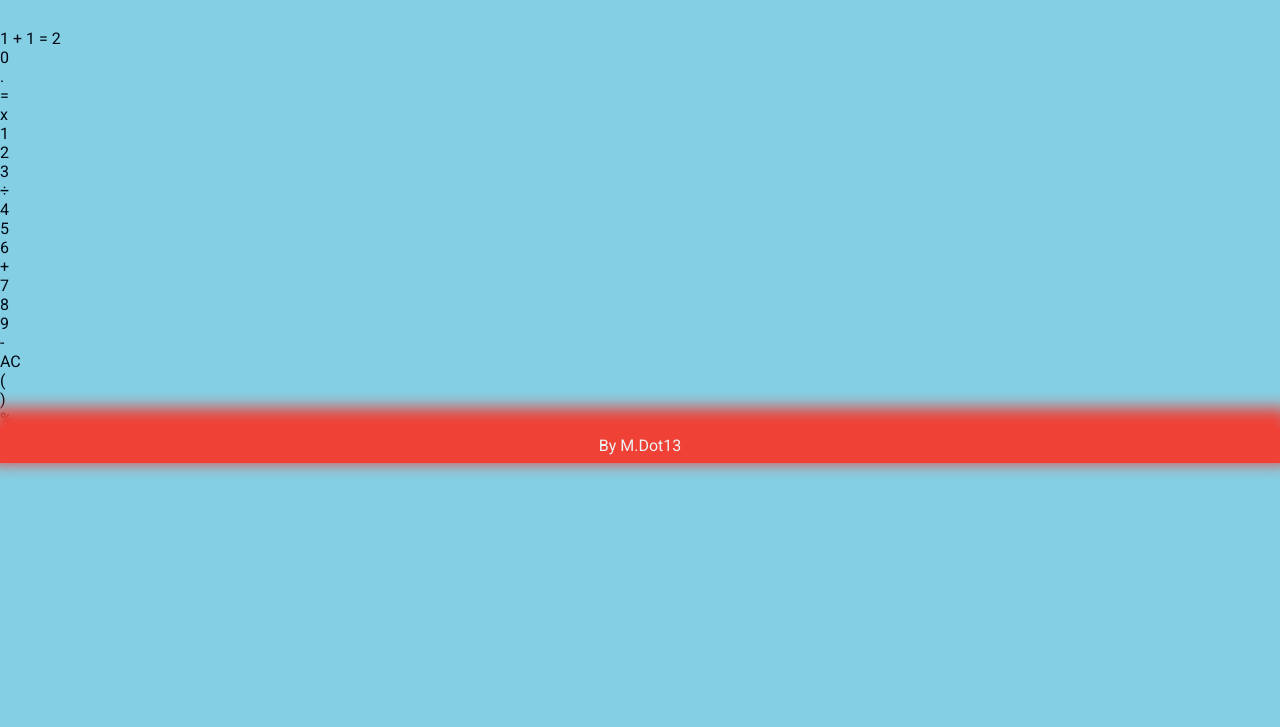
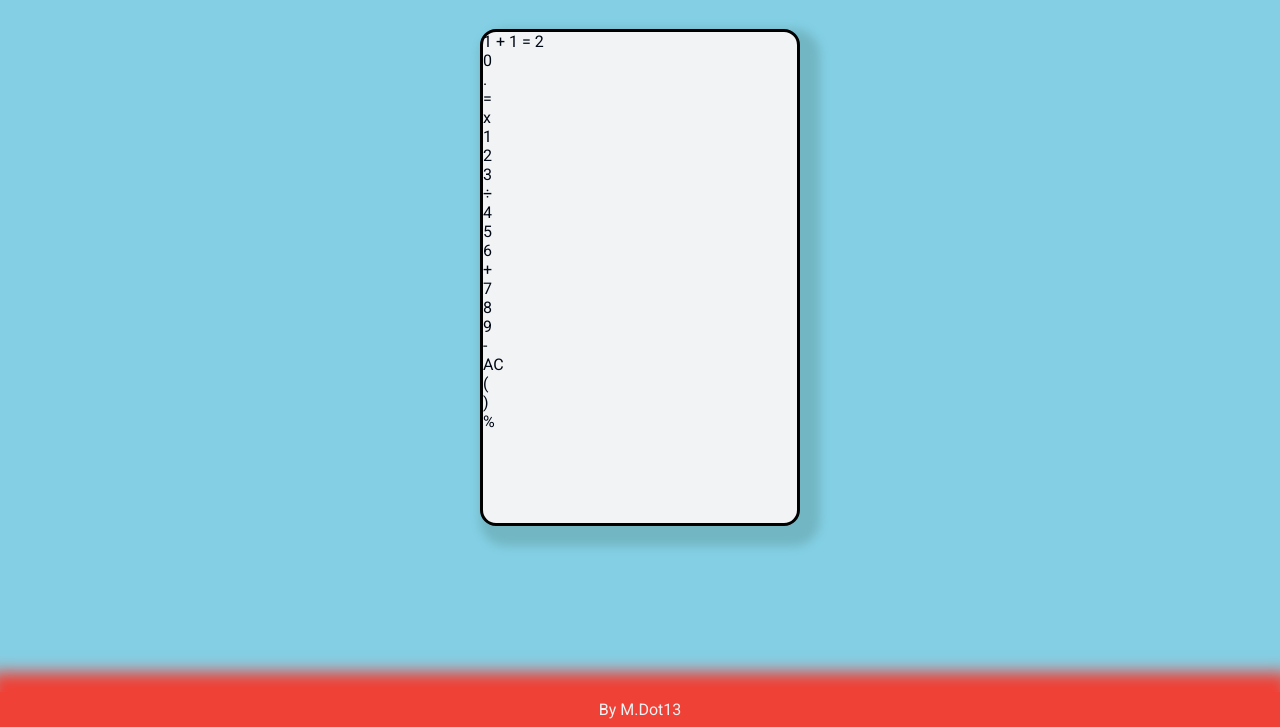
Before and after one commit to leonelmosqueda/calculator, a plain HTML site: page index.html in a window 1280 px wide. Shown: the part 73-800 px from the top of the page. Drawn offline with Linux system fonts and the light colour scheme.

Commit message:
Add calculator body

```diff
--- a/css/styles.css
+++ b/css/styles.css
@@ -8,6 +8,7 @@
     --background-color-main: #84CFE4;
     --background-color-secondary: #F2F3F5;
     --background-color-terciary: #C8CAC7;
+    --color-shadow: #72B6C3;
     --color-main: #4E5462;
     --color-secondary: #6B7C8C;
     --color-terciary: #EF4136;
@@ -49,3 +50,13 @@ body {
 .content {
     flex: 1;
 }
+
+.body-calculator {
+    border: solid black;
+    border-radius: 1em;
+    box-shadow: 10px 10px 10px 10px var(--color-shadow);
+    width: 25%;
+    height: 75%;
+    margin: 0 auto;
+    background-color: var(--background-color-secondary);
+}
--- a/index.html
+++ b/index.html
@@ -10,7 +10,7 @@
 </head>
 <body>
     <header class="header"><h1 class="title">CALCULATOR</h1></header>
-    <main>
+    <main class="content">
         <div class="body-calculator">
             <div class="display">
                 <span id="display" class="values">1 + 1 = 2</span>
```
